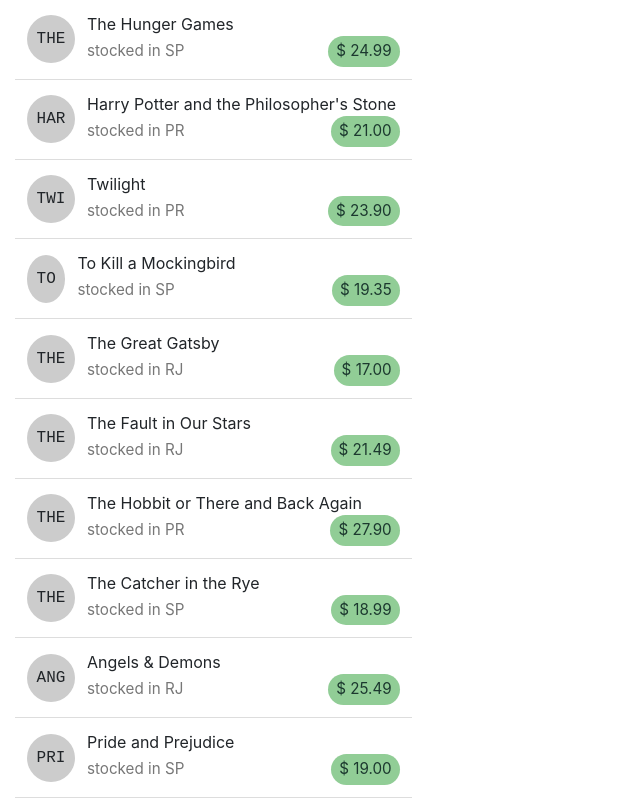
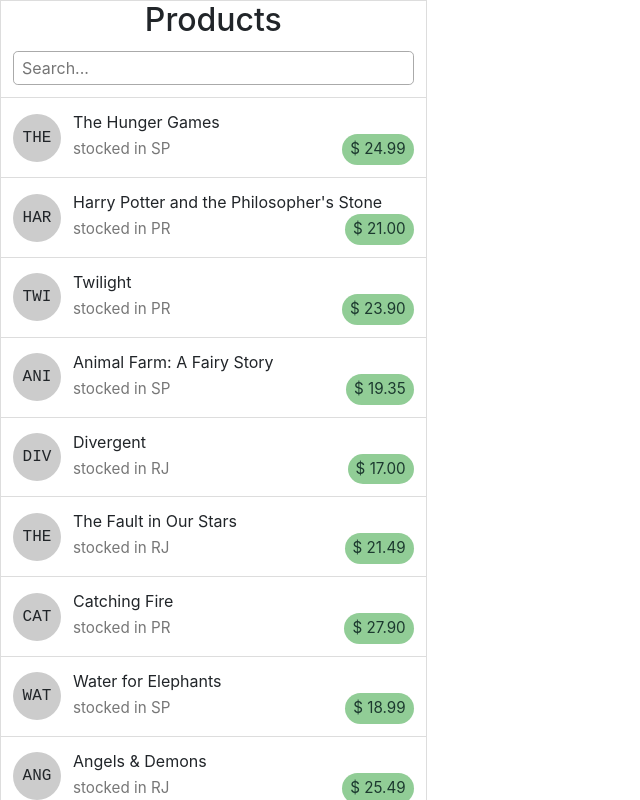
Before and after one commit to ojoaofernandes/labs, a React (Create React App) app in the folder react/shopping-list/: page / in a window 1280 px wide. Shown: the top 800 px of the page, without its empty margins (0-640 px from the left). Built offline with nearby package versions, Linux system fonts and the light colour scheme.

Commit message:
(React/shopping-list): Add products heading and filter. Edit Products style.

```diff
--- a/react/shopping-list/src/components/Products/index.css
+++ b/react/shopping-list/src/components/Products/index.css
@@ -0,0 +1,30 @@
+.products {
+  padding: 0;
+  border: 1px solid #DDD;
+}
+
+.products .header {
+  text-align: center;
+  margin: 0;
+}
+
+.products .filter {
+  padding: .75rem;
+}
+
+.products .filter input {
+  width: 100%;
+  border-radius: .3rem;
+  border: 1px solid #AAA;
+  padding: .25rem .5rem;
+}
+
+.products .filter input:focus {
+  border-color: #0066FF;
+  box-shadow: 0 0 0.5rem #0066FF;
+  outline: 0;
+}
+
+.products .product-list {
+  border-top: 1px solid #DDD;
+}
--- a/react/shopping-list/src/components/Products/index.js
+++ b/react/shopping-list/src/components/Products/index.js
@@ -6,7 +6,15 @@
 function Products({ className, products }) {
   return (
     <div className={`products ${className}`}>
-      {products.map(product => <Product key={product.id} {...product} />)}
+      <h2 className="header">Products</h2>
+
+      <div className="filter">
+        <input type="text" placeholder="Search..." />
+      </div>
+
+      <div className="product-list">
+        {products.map(product => <Product key={product.id} {...product} />)}
+      </div>
     </div>
   );
 }
--- a/react/shopping-list/src/database/products.json
+++ b/react/shopping-list/src/database/products.json
@@ -2,11 +2,11 @@
   { "id": "3ca547ff-035d-47e3-88ab-c182ef9043c5", "location": "SP", "price": 24.99, "name": "The Hunger Games" },
   { "id": "8feb96ae-22ad-4727-94ef-c3686e2ac7b9", "location": "PR", "price": 21.00, "name": "Harry Potter and the Philosopher's Stone" },
   { "id": "5597790f-c52b-433d-9d04-33fe739ef750", "location": "PR", "price": 23.90, "name": "Twilight" },
-  { "id": "5471ac3c-2b20-4793-8d6d-85c3c11d0744", "location": "SP", "price": 19.35, "name": "To Kill a Mockingbird" },
-  { "id": "ee663065-58d4-45bd-b119-34bff02ee79b", "location": "RJ", "price": 17.00, "name": "The Great Gatsby" },
+  { "id": "5471ac3c-2b20-4793-8d6d-85c3c11d0744", "location": "SP", "price": 19.35, "name": "Animal Farm: A Fairy Story" },
+  { "id": "ee663065-58d4-45bd-b119-34bff02ee79b", "location": "RJ", "price": 17.00, "name": "Divergent" },
   { "id": "38d9429b-b3b6-4e46-abc2-7381023fc8d3", "location": "RJ", "price": 21.49, "name": "The Fault in Our Stars" },
-  { "id": "cb5fcc94-b608-4a6d-b632-f8a3c516c0df", "location": "PR", "price": 27.90, "name": "The Hobbit or There and Back Again" },
-  { "id": "c866bf17-d82c-495e-9628-dfebd9f18e24", "location": "SP", "price": 18.99, "name": "The Catcher in the Rye" },
+  { "id": "cb5fcc94-b608-4a6d-b632-f8a3c516c0df", "location": "PR", "price": 27.90, "name": "Catching Fire" },
+  { "id": "c866bf17-d82c-495e-9628-dfebd9f18e24", "location": "SP", "price": 18.99, "name": "Water for Elephants" },
   { "id": "9d450b05-15bd-44d9-953b-047aba082567", "location": "RJ", "price": 25.49, "name": "Angels & Demons" },
   { "id": "f517640e-ce7d-4c39-8c46-997c990a0124", "location": "SP", "price": 19.00, "name": "Pride and Prejudice" },
   { "id": "53e9e488-4bad-4d09-b81f-1eaa80034610", "location": "PR", "price": 21.00, "name": "The Kite Runner" }
```
